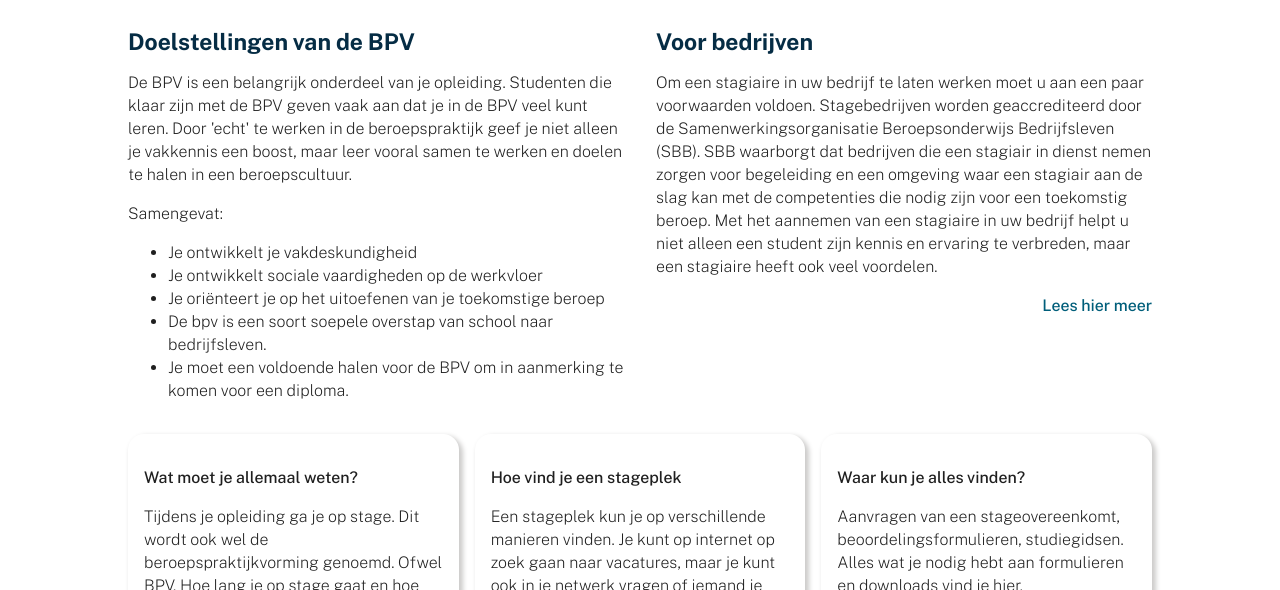
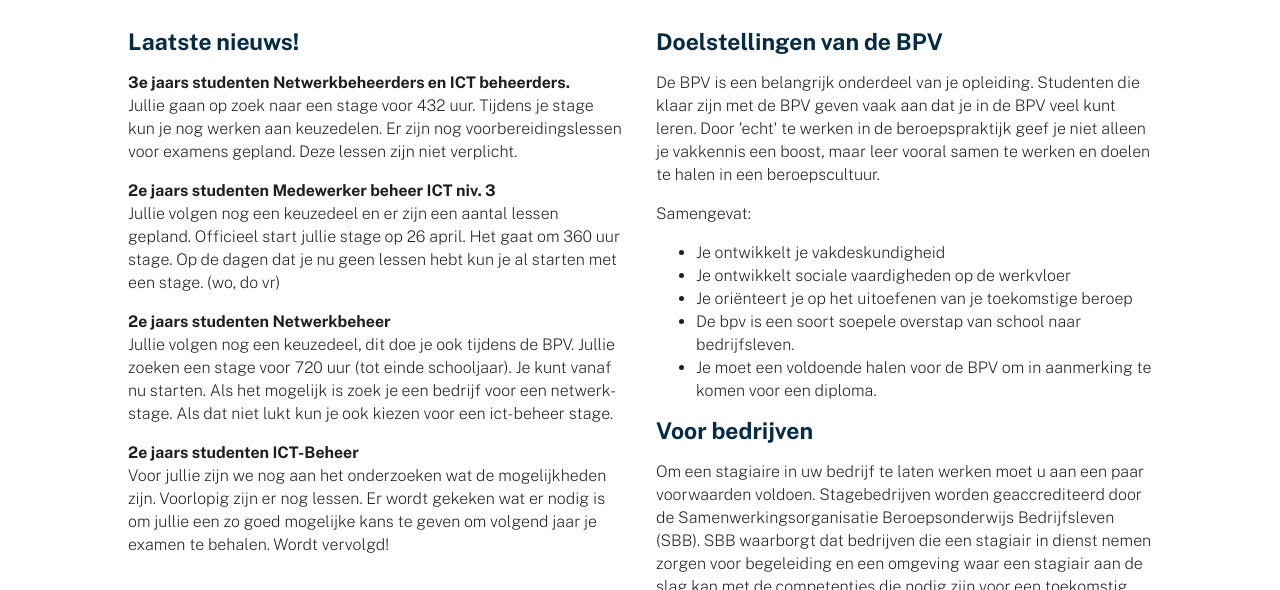
Before and after one commit to siewers32/ictbpvwc, a website: page public_html/index.html in a window 1280 px wide. Shown: the part 210-800 px from the top of the page. Drawn offline with Linux system fonts and the light colour scheme.

Commit message:
Laatste nieuws toegevoegd

```diff
--- a/public_html/index.html
+++ b/public_html/index.html
@@ -39,6 +39,32 @@
     <h1>BPV ICT opleidingen</h1>
     <article>
         <div class="col">
+            <h3>Laatste nieuws!</h3>
+            <p>
+                <b>3e jaars studenten Netwerkbeheerders en ICT beheerders.</b><br/>
+                Jullie gaan op zoek naar een stage voor 432 uur. Tijdens je stage kun je nog werken aan keuzedelen. Er
+                zijn nog voorbereidingslessen voor examens gepland. Deze lessen zijn niet verplicht.
+            </p>
+            <p>
+                <b>2e jaars studenten Medewerker beheer ICT niv. 3</b><br/>
+                Jullie volgen nog een keuzedeel en er zijn een aantal lessen gepland. Officieel start jullie stage op 26
+                april. Het gaat om 360 uur stage. Op de dagen dat je nu geen lessen hebt kun je al starten met een
+                stage. (wo, do vr)
+            </p>
+            <p>
+                <b>2e jaars studenten Netwerkbeheer</b><br/>
+                Jullie volgen nog een keuzedeel, dit doe je ook tijdens de BPV. Jullie zoeken een stage voor 720 uur
+                (tot einde schooljaar). Je kunt vanaf nu starten. Als het mogelijk
+                is zoek je een bedrijf voor een netwerk-stage. Als dat niet lukt kun je ook kiezen voor een ict-beheer
+                stage.
+            </p>
+            <p>
+                <b>2e jaars studenten ICT-Beheer</b><br/>
+                Voor jullie zijn we nog aan het onderzoeken wat de mogelijkheden zijn. Voorlopig zijn er nog lessen. Er wordt gekeken wat er nodig
+                is om jullie een zo goed mogelijke kans te geven om volgend jaar je examen te behalen. Wordt vervolgd!
+            </p>
+        </div>
+        <div class="col">
             <h3>Doelstellingen van de BPV</h3>
             <p>De BPV is een belangrijk onderdeel van je opleiding. Studenten die klaar zijn met de BPV geven vaak aan
                 dat je in de BPV veel kunt leren. Door 'echt' te werken in de beroepspraktijk geef je niet alleen je
@@ -51,8 +77,6 @@
                 <li>De bpv is een soort soepele overstap van school naar bedrijfsleven.</li>
                 <li>Je moet een voldoende halen voor de BPV om in aanmerking te komen voor een diploma.</li>
             </ul>
-        </div>
-        <div class="col">
             <h3>Voor bedrijven</h3>
             <p>Om een stagiaire in uw bedrijf te laten werken moet u aan een paar voorwaarden voldoen. Stagebedrijven
                 worden geaccrediteerd door de Samenwerkingsorganisatie Beroepsonderwijs Bedrijfsleven (SBB).
@@ -62,7 +86,6 @@
                 te
                 verbreden, maar een stagiaire heeft ook veel voordelen.</p>
             <p style="text-align:right"><a href="#bedrijven">Lees hier meer</a></p>
-
 
         </div>
     </article>
@@ -111,7 +134,9 @@
             <p>
                 <b>ICT Beheerder en Netwerkbeheerder niv. 4</b><br/>
                 Wanneer en hoe lang je stage gaat lopen staat in de OER (=studiegids). Voor de ICT niv. 4 opleidingen
-                betekent dit dat je in het 2e jaar van de opleiding een half jaar op stage gaat. De 3e jaars gaan korter
+                betekent dit dat je in het 2e jaar van de opleiding een half jaar op stage gaat. (Zie <a href="#top">laatste
+                nieuws</a> wat
+                de afspraken zijn voor jouw opleiding).De 3e jaars gaan korter
                 op stage omdat zij aan het einde van het schooljaar ook nog examenonderdelen moeten doen.
             </p>
             <p>
@@ -136,8 +161,11 @@
             </p>
             <b>Wanneer ga je op stage</b>
             <ul style="list-style: none; padding:0px;">
-                <li>2e en 3e jaars niveau 4 studenten kunnen vanaf <b>1 februari</b> op stage.</li>
-                <li>2e jaars niveau 3 studenten gaan vanaf <b>26 april</b> op stage.</li>
+                <li>3e jaars niveau 4 studenten kunnen vanaf <b>1 februari</b> op stage.</li>
+                <li>2e jaars niveau 4 studenten zie <a href="#top">laatste nieuws</a> wat
+                    de afspraken zijn voor jouw opleiding)
+                </li>
+                <li>2e jaars niveau 3 studenten gaan uiterlijk vanaf <b>26 april</b> op stage.</li>
             </ul>
             <p>
                 Als je tot eind schooljaar op stage gaat, mag je de einddatum op <b>1 augustus</b> zetten.
```
Also changed, not shown: src/index.html (+34 -6 lines).
